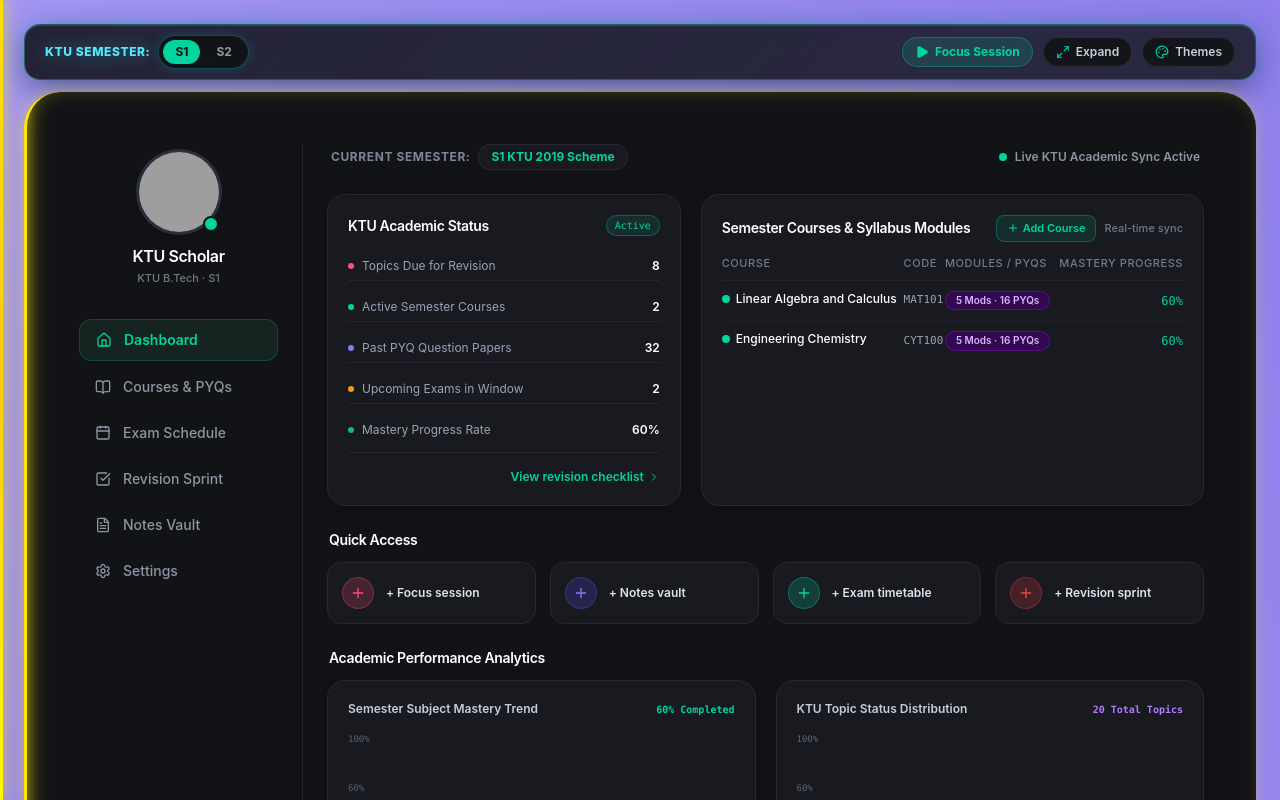
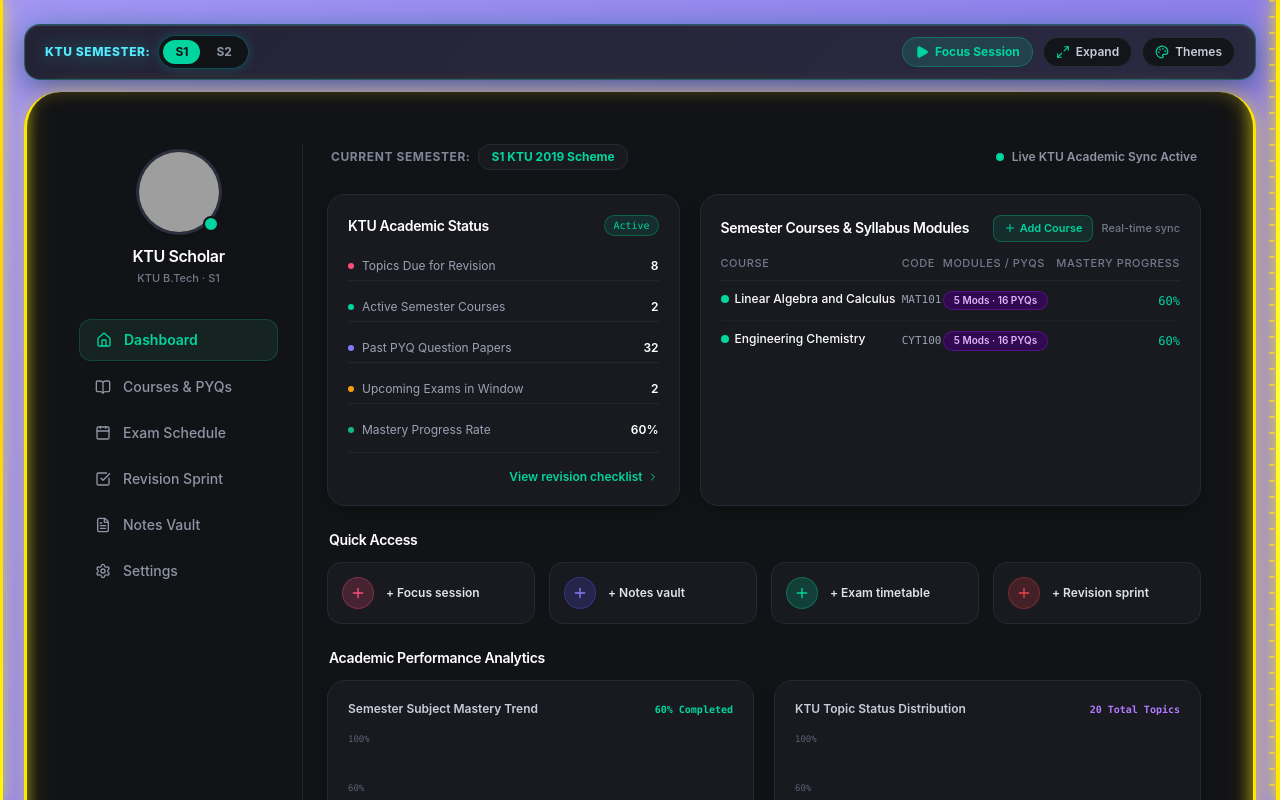
Before and after one commit to Althafx17/SUDY-BUDY, a React (Vite) app: page / in a window 1280 px wide. Shown: the top 800 px of the page. Built offline with nearby package versions, Linux system fonts and the light colour scheme; grey boxes are pictures that could not be loaded.

Commit message:
feat: add tron model neon yellow right border with light cycle runner and cyber grid ticks

```diff
--- a/src/App.jsx
+++ b/src/App.jsx
@@ -232,6 +232,8 @@ export default function App() {
       <div className="min-h-screen expensio-outer-canvas text-[#f3f4f6] font-sans flex flex-col items-center justify-center p-2 sm:p-4 lg:p-6 py-6 relative selection:bg-[#00d49f] selection:text-black">
         {/* Neon Yellow Left Border Laser */}
         <div className="viewport-neon-left-line" aria-hidden="true" />
+        {/* Tron Model Neon Yellow Right Border Laser */}
+        <div className="viewport-neon-right-tron-line" aria-hidden="true" />
 
         {/* Top Floating Control Bar with Neon Gradient Lighting */}
         <header className="w-full max-w-[1360px] neon-navbar-floating rounded-2xl px-3.5 sm:px-5 py-2.5 mb-3 flex items-center justify-between text-xs font-semibold select-none">
@@ -304,7 +306,7 @@ export default function App() {
 
         {/* Central Expensio Dark Device Container */}
         <div className={`w-full transition-all duration-300 relative ${isFrameExpanded ? 'max-w-none' : 'max-w-[1360px]'}`}>
-          <div className="expensio-device-container neon-border-left-yellow p-2 sm:p-4 lg:p-5 relative overflow-hidden">
+          <div className="expensio-device-container neon-border-left-yellow neon-border-right-tron-yellow p-2 sm:p-4 lg:p-5 relative overflow-hidden">
 
             <ExpensioDashboard
               data={safeData}
@@ -445,6 +447,8 @@ export default function App() {
       <div className="min-h-screen bg-[#c8cbe2] text-[#1a1b32] font-sans flex flex-col items-center justify-center p-2 sm:p-4 lg:p-6 py-4 relative selection:bg-[#5f51bd] selection:text-white">
         {/* Neon Yellow Left Border Laser */}
         <div className="viewport-neon-left-line" aria-hidden="true" />
+        {/* Tron Model Neon Yellow Right Border Laser */}
+        <div className="viewport-neon-right-tron-line" aria-hidden="true" />
 
         {/* Top Floating Control Bar */}
         <header className="w-full max-w-[1360px] flex items-center justify-between pb-3 px-2 text-xs font-semibold select-none">
@@ -766,6 +770,8 @@ export default function App() {
     <div className={getContainerClass()}>
       {/* Neon Yellow Left Border Laser */}
       <div className="viewport-neon-left-line" aria-hidden="true" />
+      {/* Tron Model Neon Yellow Right Border Laser */}
+      <div className="viewport-neon-right-tron-line" aria-hidden="true" />
 
       {/* Skip to Main Content Link for Keyboard Accessibility */}
       <a
--- a/src/components/RightPanel.jsx
+++ b/src/components/RightPanel.jsx
@@ -30,7 +30,7 @@ export default function RightPanel({ subjects = [], onOpenFocusModal, onOpenSubj
   ];
 
   return (
-    <aside className="w-80 bg-[#121214] p-7 border-l border-zinc-800 flex flex-col justify-between shrink-0 select-none shadow-sm text-zinc-100">
+    <aside className="w-80 bg-[#121214] p-7 border-l border-zinc-800 neon-border-right-tron-yellow flex flex-col justify-between shrink-0 select-none shadow-sm text-zinc-100">
       <div className="space-y-7">
         {/* User Profile */}
         <div className="flex items-center justify-end gap-3.5 pb-2">
--- a/src/index.css
+++ b/src/index.css
@@ -374,3 +374,91 @@
 .neon-yellow-glow {
   box-shadow: 0 0 14px rgba(255, 230, 0, 0.45);
 }
+
+/* Tron Model Neon Yellow Right Border */
+.viewport-neon-right-tron-line {
+  position: fixed;
+  top: 0;
+  bottom: 0;
+  right: 0;
+  width: 4px;
+  background: linear-gradient(180deg, #ffe600 0%, #ffff33 50%, #ffe600 100%);
+  box-shadow:
+    0 0 10px #ffe600,
+    0 0 20px rgba(255, 230, 0, 0.8),
+    0 0 35px rgba(255, 204, 0, 0.6),
+    -2px 0 15px rgba(255, 230, 0, 0.4);
+  z-index: 9999;
+  pointer-events: none;
+}
+
+/* Tron Light Cycle Runner Pulse */
+.viewport-neon-right-tron-line::before {
+  content: '';
+  position: absolute;
+  top: 0;
+  left: -2px;
+  right: -2px;
+  height: 140px;
+  background: linear-gradient(180deg, transparent 0%, #ffffff 70%, #ffff00 100%);
+  box-shadow: 0 0 15px #ffffff, 0 0 30px #ffff00, -4px 0 25px rgba(255, 230, 0, 0.9);
+  border-radius: 4px;
+  animation: tron-light-cycle-run 2.8s cubic-bezier(0.4, 0, 0.2, 1) infinite;
+}
+
+/* Tron Cyber Grid Ticks along the right border */
+.viewport-neon-right-tron-line::after {
+  content: '';
+  position: absolute;
+  top: 0;
+  bottom: 0;
+  right: 5px;
+  width: 6px;
+  background-image: repeating-linear-gradient(
+    180deg,
+    rgba(255, 230, 0, 0.6) 0px,
+    rgba(255, 230, 0, 0.6) 2px,
+    transparent 2px,
+    transparent 16px
+  );
+  pointer-events: none;
+}
+
+@keyframes tron-light-cycle-run {
+  0% {
+    top: -140px;
+    opacity: 0;
+  }
+  15% {
+    opacity: 1;
+  }
+  85% {
+    opacity: 1;
+  }
+  100% {
+    top: 100%;
+    opacity: 0;
+  }
+}
+
+/* Container Right Border Tron Styling */
+.neon-border-right-tron-yellow {
+  position: relative;
+  border-right: 3px solid #ffe600 !important;
+  box-shadow:
+    inset -4px 0 18px -2px rgba(255, 230, 0, 0.3),
+    4px 0 20px rgba(255, 230, 0, 0.45);
+}
+
+.neon-border-right-tron-yellow::after {
+  content: '';
+  position: absolute;
+  top: 0;
+  bottom: 0;
+  right: -3px;
+  width: 3px;
+  background: linear-gradient(180deg, #ffff00 0%, #ffe600 50%, #facc15 100%);
+  box-shadow: 0 0 14px #ffff00, 0 0 28px rgba(255, 230, 0, 0.7);
+  pointer-events: none;
+  z-index: 40;
+}
```
